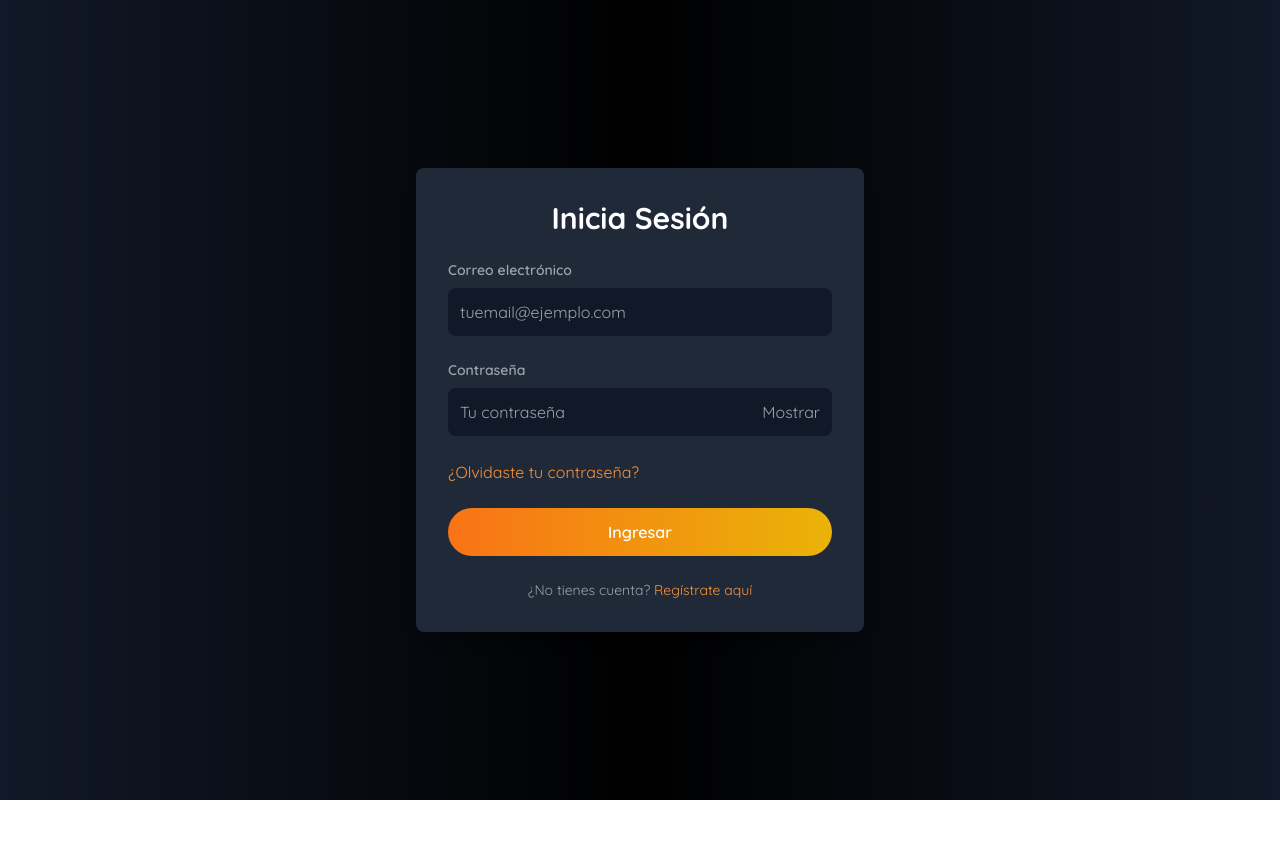
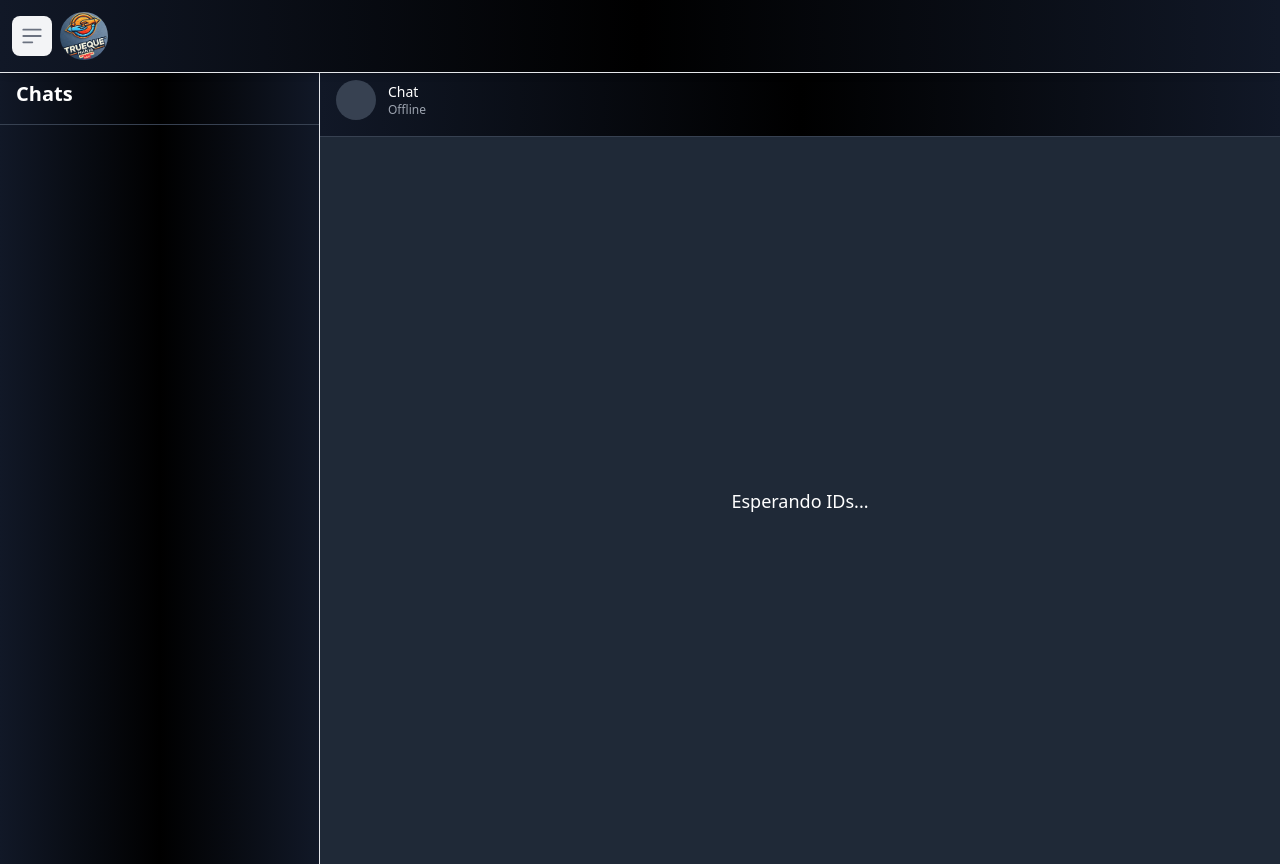
Before and after one commit to truequemania/Truquemania, a React (Vite) app: page /Chats in a window 1280 px wide. Before the commit this address led to /login. Before the commit the page ends 800 px from the top, so only its background shows below. Built offline with nearby package versions, Linux system fonts and the light colour scheme.

Commit message:
Trabajando con el chat

```diff
--- a/src/10chats/Chats.tsx
+++ b/src/10chats/Chats.tsx
@@ -1,324 +1,225 @@
-import { useNavigate } from "react-router-dom";
-import { useEffect, useState } from "react";
+import { useState, useEffect } from "react";
+import { useSearchParams } from "react-router-dom";
 import { io, Socket } from "socket.io-client";
-import authRedirectNoToken from "../components/ts/autRedirectNoToken";
-import roleAdmin from "../components/ts/roleAdmin";
 import { api } from "../components/ts/urls";
 
-let socket: Socket; // Declarar el socket a nivel global para mantener la referencia.
+let socket: Socket;
+
+type Message = {
+  senderId: number;
+  content: string;
+  createdAt: string;
+};
+
+type Chat = {
+  id: number;
+  name: string;
+};
 
 function Chats() {
+  const [isSidebarOpen, setIsSidebarOpen] = useState(false);
+  const [messages, setMessages] = useState<Message[]>([]);
+  const [inputValue, setInputValue] = useState("");
+  const [userId, setUserId] = useState<number | null>(null);
+  const [receiverId, setReceiverId] = useState<number | null>(null);
+  const [chatId, setChatId] = useState<number | null>(null); // Estado para chatId
+  const [isConnected, setIsConnected] = useState(false);
+  const [isChatActive, setIsChatActive] = useState(false);
+  const [chats, setChats] = useState<Chat[]>([]); // Lista de chats
 
-  authRedirectNoToken("/login");
-  const navigate = useNavigate();
+  const [searchParams] = useSearchParams();
+
   useEffect(() => {
-    roleAdmin(navigate);
-  }, [navigate]);
+    // Leer los parámetros de la URL
+    const userIdFromUrl = searchParams.get("userId");
+    const receiverIdFromUrl = searchParams.get("receiverId");
+    const chatIdFromUrl = searchParams.get("chatId");
 
-  const [isConnected, setIsConnected] = useState(false); // Estado para controlar si estamos conectados.
+    if (userIdFromUrl && receiverIdFromUrl && chatIdFromUrl) {
+      const parsedChatId = Number(chatIdFromUrl);
+      setUserId(Number(userIdFromUrl));
+      setReceiverId(Number(receiverIdFromUrl));
+      setChatId(parsedChatId);
 
-  // Función para manejar la conexión al servidor WebSocket
-  const handleConnect = () => {
-    if (!isConnected) {
-      socket = io(api); // Cambiar la URL por la del backend.
+      // Agregar chatId dinámicamente a la lista de chats
+      setChats((prevChats) => {
+        // Verificar si el chat ya existe
+        if (!prevChats.some((chat) => chat.id === parsedChatId)) {
+          return [
+            ...prevChats,
+            { id: parsedChatId, name: `Chat ${parsedChatId}` },
+          ];
+        }
+        return prevChats;
+      });
+
+      connectToServer(
+        Number(userIdFromUrl),
+        Number(receiverIdFromUrl),
+        parsedChatId
+      );
+    }
+  }, [searchParams]);
+
+  const connectToServer = (
+    userId: number,
+    receiverId: number,
+    chatId: number
+  ) => {
+    if (!isConnected && userId !== null) {
+      if (!socket || !socket.connected) {
+        socket = io(api); // URL de tu backend
+      }
+
+      socket.off("connect");
+      socket.off("disconnect");
+      socket.off("receiveMessage");
 
       socket.on("connect", () => {
-        console.log("Conectado al servidor", socket.id);
+        console.log(`Conectado como ${userId} en el chat ${chatId}`);
         setIsConnected(true);
+        setIsChatActive(true);
+        socket.emit("joinRoom", { userId, chatId });
       });
 
       socket.on("disconnect", () => {
         console.log("Desconectado del servidor");
         setIsConnected(false);
+        setIsChatActive(false);
+      });
+
+      socket.on("receiveMessage", (message: Message) => {
+        setMessages((prev) => [...prev, message]);
       });
     }
   };
 
-  // Función para desconectar manualmente (opcional)
-  const handleDisconnect = () => {
-    if (socket && isConnected) {
-      socket.disconnect();
+  const sendMessage = () => {
+    if (inputValue.trim() && receiverId !== null && chatId !== null) {
+      socket.emit("sendMessage", {
+        senderId: userId,
+        receiverId,
+        chatId,
+        content: inputValue,
+      });
+      setMessages((prev) => [
+        ...prev,
+        {
+          senderId: userId!,
+          content: inputValue,
+          createdAt: new Date().toISOString(),
+        },
+      ]);
+      setInputValue("");
     }
   };
 
   return (
-    <div className="h-screen flex flex-col items-center justify-center bg-gray-100">
-      <h1 className="text-xl font-bold mb-4">Chats</h1>
-      <button
-        onClick={handleConnect}
-        className={`px-4 py-2 rounded-lg text-white ${
-          isConnected ? "bg-green-500" : "bg-blue-500"
-        }`}
+    <div className="h-screen flex flex-col md:flex-row bg-gray-100">
+      {/* Menú lateral */}
+      <div
+        className={`fixed md:relative z-40 h-full md:h-auto md:translate-x-0 transform transition-transform duration-300 ease-in-out bg-gradient-to-r from-gray-900 via-black to-gray-900 border-r flex flex-col ${
+          isSidebarOpen ? "translate-x-0" : "-translate-x-full"
+        } w-80`}
       >
-        {isConnected ? "Conectado" : "Conectar"}
-      </button>
-      {isConnected && (
-        <button
-          onClick={handleDisconnect}
-          className="px-4 py-2 rounded-lg text-white bg-red-500 mt-4"
-        >
-          Desconectar
-        </button>
-      )}
+        <div className="p-4 border-b border-gray-700 flex justify-between items-center">
+          <h1 className="text-xl font-bold text-white">Chats</h1>
+          <button
+            className="md:hidden text-white"
+            onClick={() => setIsSidebarOpen(false)}
+          >
+            ✕
+          </button>
+        </div>
+        <div className="flex-1 overflow-y-auto">
+          {chats.map((chat) => (
+            <div
+              key={chat.id}
+              className="flex items-center px-4 py-3 hover:bg-gray-800 cursor-pointer border-b border-gray-700"
+              onClick={() => setReceiverId(chat.id)}
+            >
+              <div className="w-12 h-12 bg-gray-700 rounded-full mr-3"></div>
+              <div>
+                <p className="text-sm font-medium text-white">
+                  Chat {chat.id}: {userId} de {receiverId}
+                </p>
+                <p className="text-xs text-gray-400 truncate">
+                  Último mensaje...
+                </p>
+              </div>
+            </div>
+          ))}
+        </div>
+      </div>
+
+      {/* Área de mensajes */}
+      <div className="flex-1 flex flex-col">
+        <div className="p-4 bg-gradient-to-r from-gray-900 via-black to-gray-900 border-b border-gray-700 flex items-center justify-between">
+          <div className="flex items-center">
+            <div className="w-10 h-10 bg-gray-700 rounded-full mr-3"></div>
+            <div>
+              <p className="text-sm font-medium text-white">Chat</p>
+              <p className="text-xs text-gray-400">
+                {isConnected ? "Online" : "Offline"}
+              </p>
+            </div>
+          </div>
+        </div>
+
+        {isChatActive ? (
+          <div className="flex-1 p-4 overflow-y-auto bg-gray-800">
+            {messages.map((msg, index) => (
+              <div
+                key={index}
+                className={`mb-4 ${
+                  msg.senderId === userId ? "text-right" : ""
+                }`}
+              >
+                <div
+                  className={`${
+                    msg.senderId === userId
+                      ? "bg-gray-600 ml-auto"
+                      : "bg-gray-700"
+                  } text-white rounded-lg p-3 max-w-sm`}
+                >
+                  {msg.content}
+                </div>
+                <p className="text-xs text-gray-400 mt-1">
+                  {new Date(msg.createdAt).toLocaleTimeString()}
+                </p>
+              </div>
+            ))}
+          </div>
+        ) : (
+          <div className="flex-1 p-4 flex items-center justify-center bg-gray-800">
+            <div className="text-white text-center">
+              <p className="text-lg">Esperando IDs...</p>
+            </div>
+          </div>
+        )}
+
+        {isChatActive && (
+          <div className="p-4 bg-gradient-to-r from-gray-900 via-black to-gray-900 border-t border-gray-700">
+            <div className="flex items-center">
+              <input
+                type="text"
+                className="flex-1 border rounded-lg px-3 py-2 bg-gray-700 text-white placeholder-gray-400 focus:outline-none focus:ring focus:border-orange-600"
+                placeholder="Escribe un mensaje..."
+                value={inputValue}
+                onChange={(e) => setInputValue(e.target.value)}
+              />
+              <button
+                className="ml-3 bg-orange-600 text-white px-4 py-2 rounded-lg hover:bg-orange-700"
+                onClick={sendMessage}
+              >
+                Enviar
+              </button>
+            </div>
+          </div>
+        )}
+      </div>
     </div>
   );
 }
 
 export default Chats;
-
-// const endExchange = () => {
-//   alert("Intercambio terminado.");
-// };
-
-// const [isSidebarOpen, setIsSidebarOpen] = useState(false);
-
-// <div
-//         className={`fixed md:relative z-20 h-full md:h-auto md:translate-x-0 transform transition-transform duration-300 ease-in-out bg-gradient-to-r from-gray-900 via-black to-gray-900 border-r flex flex-col ${
-//           isSidebarOpen ? "translate-x-0" : "-translate-x-full"
-//         } w-80`}
-//       >
-//         <div className="p-4 border-b border-gray-700 flex justify-between items-center">
-//           <h1 className="text-xl font-bold text-white">Chats</h1>
-//           <button
-//             className="md:hidden text-white"
-//             onClick={() => setIsSidebarOpen(false)}
-//           >
-//             ✕
-//           </button>
-//         </div>
-//         <div className="flex-1 overflow-y-auto">
-//           {[1, 2, 3, 4, 5].map((chat) => (
-//             <div
-//               key={chat}
-//               className="flex items-center px-4 py-3 hover:bg-gray-800 cursor-pointer border-b border-gray-700"
-//             >
-//               <div className="w-12 h-12 bg-gray-700 rounded-full mr-3"></div>
-//               <div>
-//                 <p className="text-sm font-medium text-white">Chat {chat}</p>
-//                 <p className="text-xs text-gray-400 truncate">
-//                   Last message...
-//                 </p>
-//               </div>
-//             </div>
-//           ))}
-//         </div>
-//       </div>
-
-//       <div className="flex-1 flex flex-col">
-//         <div className="p-4 bg-gradient-to-r from-gray-900 via-black to-gray-900 border-b border-gray-700 flex items-center justify-between">
-//           <div className="flex items-center">
-//             <div className="w-10 h-10 bg-gray-700 rounded-full mr-3"></div>
-//             <div>
-//               <p className="text-sm font-medium text-white">Chat Name</p>
-//               <p className="text-xs text-gray-400">Online</p>
-//             </div>
-//           </div>
-//           <div className="flex items-center space-x-3">
-//             <button
-//               className="bg-orange-600 text-white px-4 py-2 rounded-lg hover:bg-orange-700"
-//               onClick={endExchange}
-//             >
-//               Cerrar intercambio
-//             </button>
-//             <button
-//               className="md:hidden text-white"
-//               onClick={() => setIsSidebarOpen(true)}
-//             >
-//               ☰
-//             </button>
-//           </div>
-//         </div>
-
-//         <div className="flex-1 p-4 overflow-y-auto bg-gray-800">
-//           <div className="mb-4">
-//             <div className="bg-gray-700 text-white rounded-lg p-3 max-w-sm">
-//               Hello!
-//             </div>
-//             <p className="text-xs text-gray-400 mt-1">12:00 PM</p>
-//           </div>
-//           <div className="mb-4 text-right">
-//             <div className="bg-gray-600 text-white rounded-lg p-3 max-w-sm ml-auto">
-//               Hi there!
-//             </div>
-//             <p className="text-xs text-gray-400 mt-1">12:01 PM</p>
-//           </div>
-//         </div>
-
-//         <div className="p-4 bg-gradient-to-r from-gray-900 via-black to-gray-900 border-t border-gray-700">
-//           <div className="flex items-center">
-//             <input
-//               type="text"
-//               className="flex-1 border rounded-lg px-3 py-2 bg-gray-700 text-white placeholder-gray-400 focus:outline-none focus:ring focus:border-orange-600"
-//               placeholder="Type a message..."
-//             />
-//             <button className="ml-3 bg-orange-600 text-white px-4 py-2 rounded-lg hover:bg-orange-700">
-//               Send
-//             </button>
-//           </div>
-//         </div>
-//       </div>
-
-// import { useNavigate } from "react-router-dom";
-// import { useEffect, useState } from "react";
-// import { io } from "socket.io-client";
-// import authRedirectNoToken from "../components/ts/autRedirectNoToken";
-// import roleAdmin from "../components/ts/roleAdmin";
-
-// const socket = io("http://localhost:4001"); // Cambiar por tu backend URL
-
-// type Message = {
-//   senderId: number;
-//   content: string;
-//   createdAt: string;
-// };
-
-// function Chats() {
-//   authRedirectNoToken("/login");
-
-//   const navigate = useNavigate();
-//   const [isSidebarOpen, setIsSidebarOpen] = useState(false);
-//   const [messages, setMessages] = useState<Message[]>([]);
-//   const [inputValue, setInputValue] = useState("");
-//   const [chatId, setChatId] = useState(1); // Cambiar según el ID del chat
-//   const [senderId, setSenderId] = useState(1); // Cambiar según el ID del usuario logueado
-
-//   useEffect(() => {
-//     roleAdmin(navigate);
-
-//     socket.emit("joinChat", { chatId });
-
-//     socket.on("newMessage", (message: Message) => {
-//       setMessages((prevMessages) => [...prevMessages, message]);
-//     });
-
-//     return () => {
-//       socket.disconnect();
-//     };
-//   }, [chatId, navigate]);
-
-//   const sendMessage = () => {
-//     if (inputValue.trim()) {
-//       socket.emit("sendMessage", {
-//         chatId,
-//         senderId,
-//         content: inputValue,
-//       });
-//       setInputValue("");
-//     }
-//   };
-
-//   const endExchange = () => {
-//     alert("Intercambio terminado.");
-//   };
-
-//   return (
-//     <div className="h-screen flex flex-col md:flex-row bg-gray-100">
-//       {/* Sidebar */}
-//       <div
-//         className={`fixed md:relative z-20 h-full md:h-auto md:translate-x-0 transform transition-transform duration-300 ease-in-out bg-gradient-to-r from-gray-900 via-black to-gray-900 border-r flex flex-col ${
-//           isSidebarOpen ? "translate-x-0" : "-translate-x-full"
-//         } w-80`}
-//       >
-//         <div className="p-4 border-b border-gray-700 flex justify-between items-center">
-//           <h1 className="text-xl font-bold text-white">Chats</h1>
-//           <button
-//             className="md:hidden text-white"
-//             onClick={() => setIsSidebarOpen(false)}
-//           >
-//             ✕
-//           </button>
-//         </div>
-//         <div className="flex-1 overflow-y-auto">
-//           {[1, 2, 3, 4, 5].map((chat) => (
-//             <div
-//               key={chat}
-//               className="flex items-center px-4 py-3 hover:bg-gray-800 cursor-pointer border-b border-gray-700"
-//               onClick={() => setChatId(chat)}
-//             >
-//               <div className="w-12 h-12 bg-gray-700 rounded-full mr-3"></div>
-//               <div>
-//                 <p className="text-sm font-medium text-white">Chat {chat}</p>
-//                 <p className="text-xs text-gray-400 truncate">
-//                   Last message...
-//                 </p>
-//               </div>
-//             </div>
-//           ))}
-//         </div>
-//       </div>
-
-//       {/* Main Chat Area */}
-//       <div className="flex-1 flex flex-col">
-//         <div className="p-4 bg-gradient-to-r from-gray-900 via-black to-gray-900 border-b border-gray-700 flex items-center justify-between">
-//           <div className="flex items-center">
-//             <div className="w-10 h-10 bg-gray-700 rounded-full mr-3"></div>
-//             <div>
-//               <p className="text-sm font-medium text-white">Chat Name</p>
-//               <p className="text-xs text-gray-400">Online</p>
-//             </div>
-//           </div>
-//           <div className="flex items-center space-x-3">
-//             <button
-//               className="bg-orange-600 text-white px-4 py-2 rounded-lg hover:bg-orange-700"
-//               onClick={endExchange}
-//             >
-//               Cerrar intercambio
-//             </button>
-//             <button
-//               className="md:hidden text-white"
-//               onClick={() => setIsSidebarOpen(true)}
-//             >
-//               ☰
-//             </button>
-//           </div>
-//         </div>
-
-//         {/* Messages */}
-//         <div className="flex-1 p-4 overflow-y-auto bg-gray-800">
-//           {messages.map((msg, index) => (
-//             <div
-//               key={index}
-//               className={`mb-4 ${
-//                 msg.senderId === senderId ? "text-right" : ""
-//               }`}
-//             >
-//               <div
-//                 className={`${
-//                   msg.senderId === senderId
-//                     ? "bg-gray-600 ml-auto"
-//                     : "bg-gray-700"
-//                 } text-white rounded-lg p-3 max-w-sm`}
-//               >
-//                 {msg.content}
-//               </div>
-//               <p className="text-xs text-gray-400 mt-1">
-//                 {new Date(msg.createdAt).toLocaleTimeString()}
-//               </p>
-//             </div>
-//           ))}
-//         </div>
-
-//         {/* Input */}
-//         <div className="p-4 bg-gradient-to-r from-gray-900 via-black to-gray-900 border-t border-gray-700">
-//           <div className="flex items-center">
-//             <input
-//               type="text"
-//               className="flex-1 border rounded-lg px-3 py-2 bg-gray-700 text-white placeholder-gray-400 focus:outline-none focus:ring focus:border-orange-600"
-//               placeholder="Type a message..."
-//               value={inputValue}
-//               onChange={(e) => setInputValue(e.target.value)}
-//             />
-//             <button
-//               className="ml-3 bg-orange-600 text-white px-4 py-2 rounded-lg hover:bg-orange-700"
-//               onClick={sendMessage}
-//             >
-//               Send
-//             </button>
-//           </div>
-//         </div>
-//       </div>
-//     </div>
-//   );
-// }
-
-// export default Chats;
--- a/src/components/ts/urls.ts
+++ b/src/components/ts/urls.ts
@@ -1,2 +1,2 @@
-// export const api = "https://intercambio-backend-ashy.vercel.app";
-export const api = "http://localhost:4001"
+export const api = "https://intercambio-backend-ashy.vercel.app";
+// export const api = "http://localhost:4001"
```
